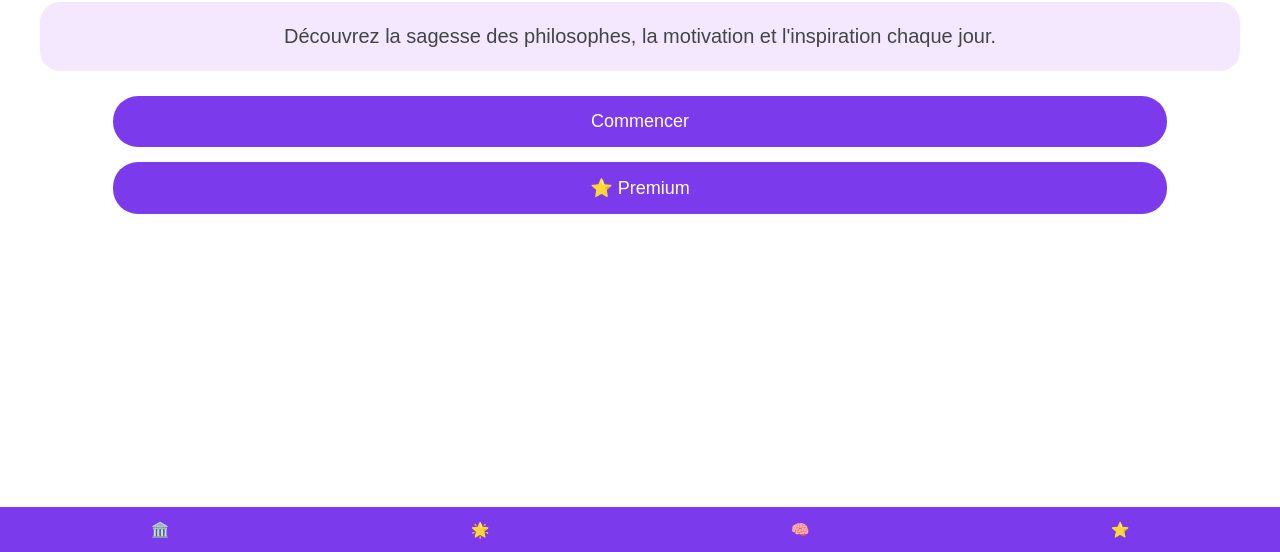
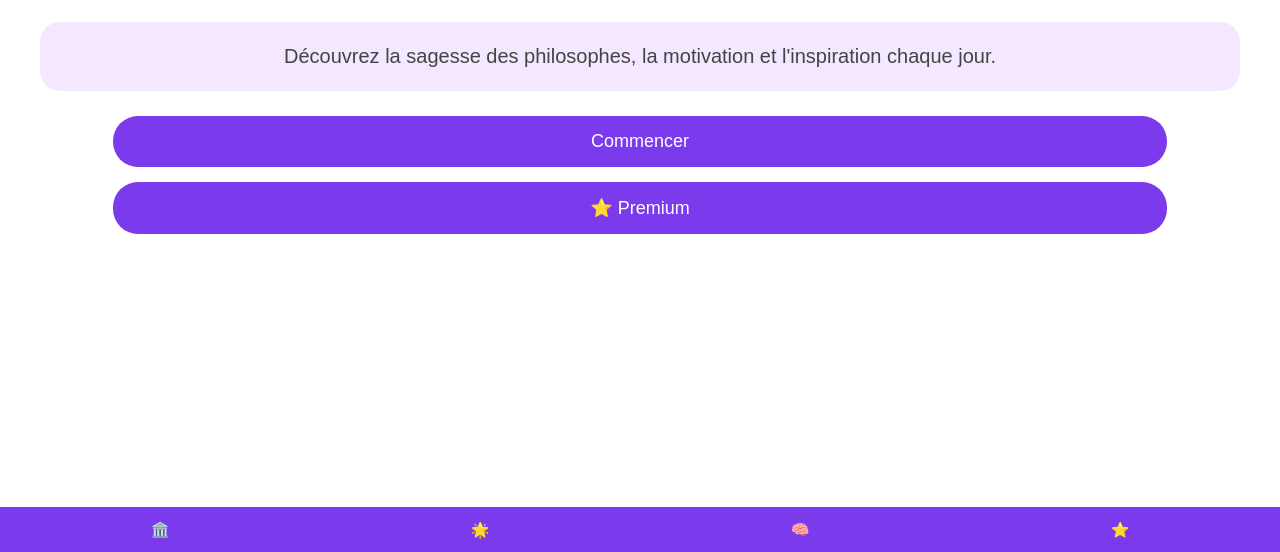
Before and after one commit to Elmatador512/CitaPlus, a website: page www/index.html in a window 1280 px wide. Shown: the part 248-800 px from the top of the page. Drawn offline with Linux system fonts and the light colour scheme.

Commit message:
Update app styles

```diff
--- a/www/style.css
+++ b/www/style.css
@@ -7,7 +7,7 @@ body{
 }
 
 .page{
-    padding:10px 20px 90px;
+    padding:30px 20px 90px;
     min-height:80vh;
     box-sizing:border-box;
 }
```
